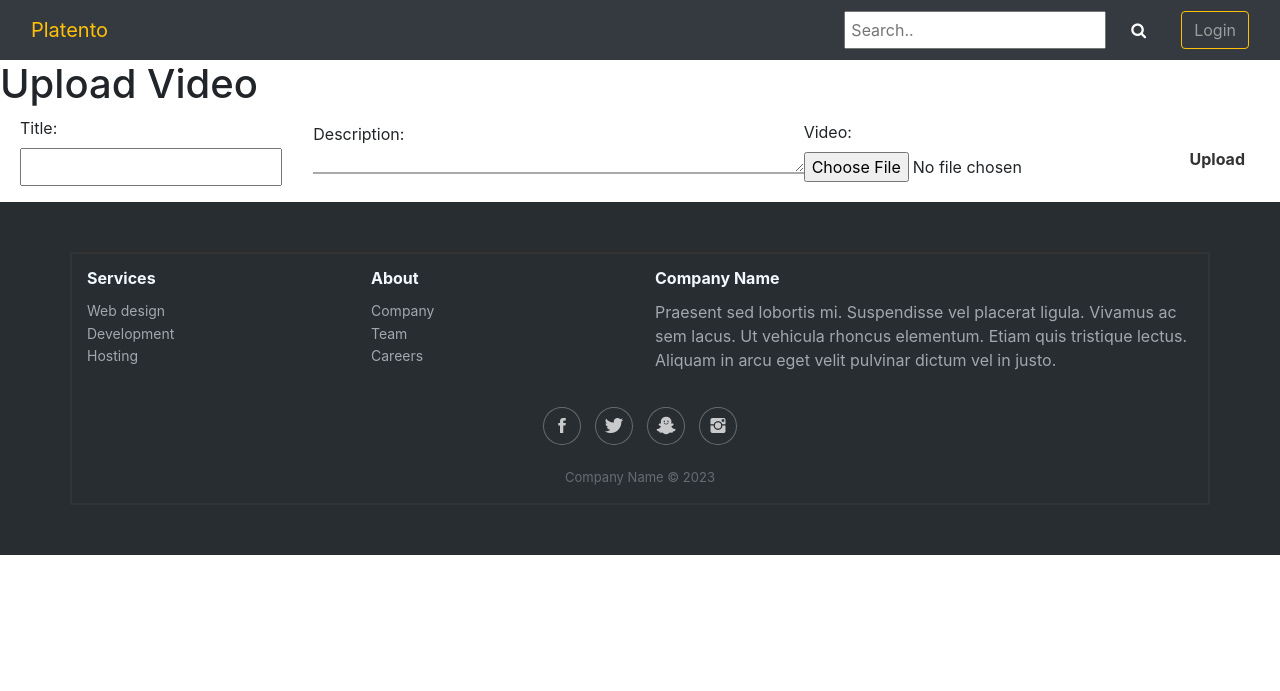
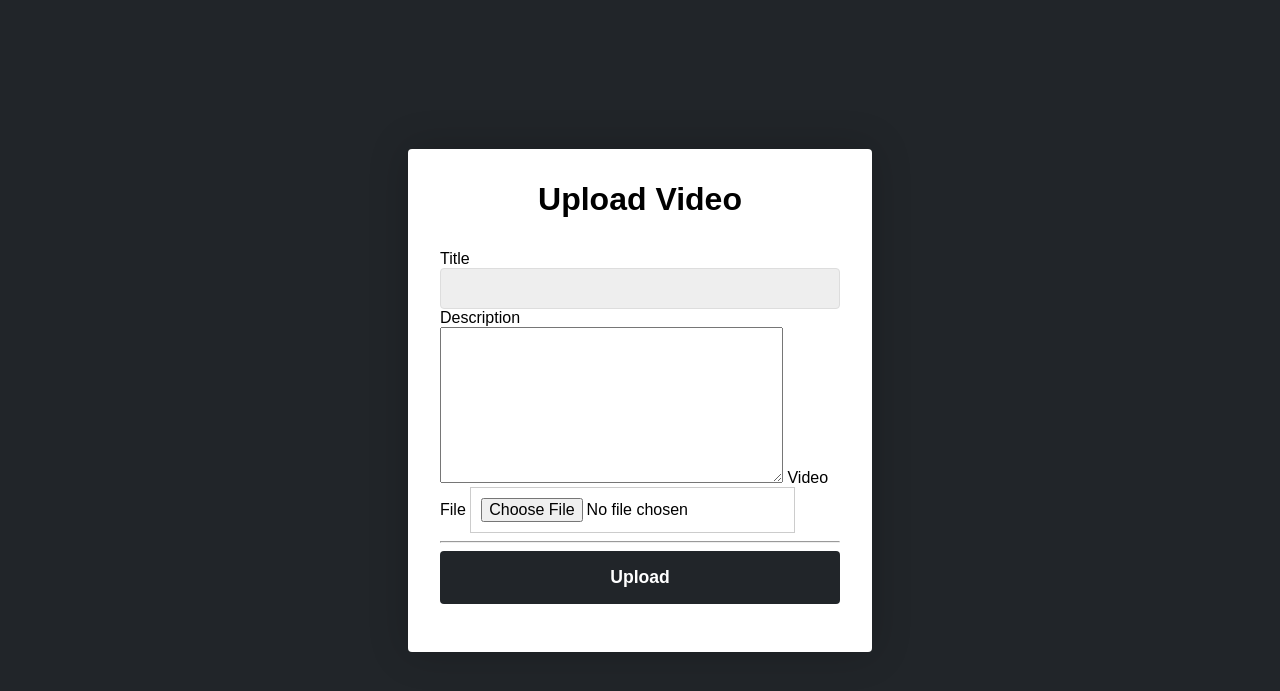
Before and after one commit to Ayat166/TeachPlatform, a Django app: page /video in a window 1280 px wide. Shown: the top 691 px of the page. Run offline with Django 4.2, Linux system fonts and the light colour scheme; some libraries are stand-ins or nearby versions.

Commit message:
update vedios in teacher upload

```diff
--- a/accounts/views.py
+++ b/accounts/views.py
@@ -105,6 +105,7 @@ def profile(request):
                    'first_name':user.first_name,
                    'last_name':user.last_name,
                    'profile_image':user.profile_image,
+                   'user_options': user.user_options
                 }
             return render(request,'accounts/profile.html',context)
         else:
--- a/templates/accounts/profile.html
+++ b/templates/accounts/profile.html
@@ -43,6 +43,10 @@
     <hr>
     <button  class="form__button" type="submit"><a class="text-dark" style="text-decoration: none; color:#FFFFFF;" href="{% url 'logout' %}">Logout</a></button>
    </form>
+   <hr>
+        {%if user_options == "Teacher" %}
+        <button  class="form__button" type="submit"><a class="text-dark" style="text-decoration: none; color:#FFFFFF;" href="{% url 'upload_video' %}">Upload Video</a></button>
+        {%endif%}
    {%else%}
    <h4 class="alert alert-danger">
        You must <a href="{% url 'login' %}" class="text-dark"> Sign In </a>
--- a/templates/pages/upload_video.html
+++ b/templates/pages/upload_video.html
@@ -1,10 +1,47 @@
-{% extends 'base.html' %}
+{% load static %}
+<html>
+<head>
+  <style>
+    .my-form input[type="text"]{
+      display: block;
+    width: 100%;
+    padding: 0.75rem;
+    box-sizing: border-box;
+    border-radius: var(--border-radius);
+    border: 1px solid #dddddd;
+    outline: none;
+    background: #eeeeee;
+    transition: background 0.2s, border-color 0.2s;
+    }
+    .my-form input[type="file"] {
+      cursor: pointer;
+      border: 1px solid #ccc;
+      display: inline-block;
+      padding: 10px 10px;
+      font:500 1rem 'Quicksand' , sans-serif;
+    }
 
+  </style>
+  <link rel="stylesheet" href="{% static 'css/main.css' %}">
+  <title>Platento | Upload Vedio</title>
+</head>
 {% block content %}
-  <h1>Upload Video</h1>
-  <form method="post" enctype="multipart/form-data">
+  <div class="container">
+  <form method="post" enctype="multipart/form-data" class="form my-form">
+    <h1 class="form__title">Upload Video</h1>
+
+    <div class="form__massage form__massage--error"></div>
     {% csrf_token %}
-    {{ form.as_p }}
-    <button type="submit">Upload</button>
+    <label for="{{ form.title.id_for_label }}">Title</label>
+    {{ form.title }}
+    <label for="{{ form.description.id_for_label }}">Description</label>
+    {{ form.description }}
+    <label for="{{ form.file.id_for_label }}" >Video File</label>
+    {{ form.file }}
+    <hr>
+
+    <button class="form__button"  type="submit">Upload</button>
   </form>
+</div>
 {% endblock %}
+</html>
--- a/templates/partials/_footer.html
+++ b/templates/partials/_footer.html
@@ -101,7 +101,6 @@
     <title>Untitled</title>
     <link rel="stylesheet" href="https://cdnjs.cloudflare.com/ajax/libs/twitter-bootstrap/4.1.3/css/bootstrap.min.css">
     <link rel="stylesheet" href="https://cdnjs.cloudflare.com/ajax/libs/ionicons/2.0.1/css/ionicons.min.css">
-    <link rel="stylesheet" href="assets/css/style.css">
 </head>
 
 <body>
```
